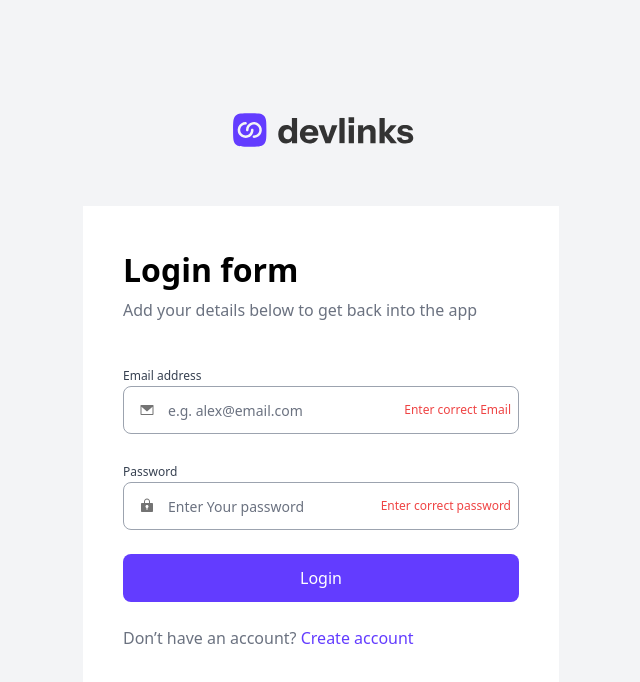
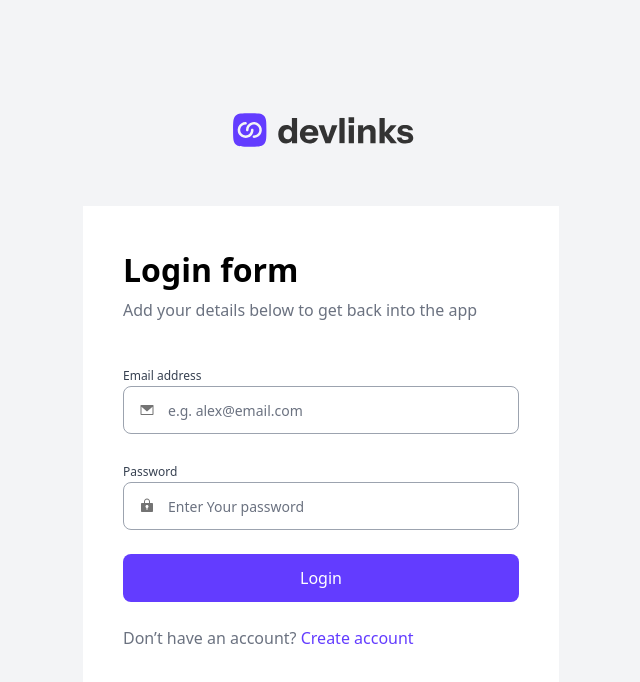
Before and after one commit to riteshkumarldh/dev-links, a React (Vite) app: page /login in a window 1280 px wide. Shown: the top 682 px of the page, without its empty margins (319-959 px from the left). Built offline with nearby package versions, Linux system fonts and the light colour scheme.

Commit message:
added required validation

```diff
--- a/src/components/LoginForm.jsx
+++ b/src/components/LoginForm.jsx
@@ -1,4 +1,5 @@
 import { Link } from "react-router-dom";
+import { useForm } from "react-hook-form";
 
 import message from "../assets/icons/message.svg";
 import lock from "../assets/icons/lock.svg";
@@ -7,6 +8,19 @@ import InputBox from "./InputBox";
 import Button from "./Button";
 
 export default function LoginForm() {
+  const {
+    register,
+    handleSubmit,
+    reset,
+    formState: { errors },
+  } = useForm();
+
+  const onSubmit = (data) => {
+    console.log("login submitted", data);
+
+    reset();
+  };
+
   return (
     <div className="bg-white p-10 max-w-[476px] w-full">
       <div>
@@ -17,14 +31,20 @@ export default function LoginForm() {
           </p>
         </div>
 
-        <form className="flex flex-col gap-6">
+        <form className="flex flex-col gap-6" onSubmit={handleSubmit(onSubmit)}>
           <InputBox
             icon={message}
             label="Email address"
             placeholder="e.g. alex@email.com"
             id="email"
             type="email"
-            error="Enter correct Email"
+            error={errors.email?.message}
+            register={register("email", {
+              required: {
+                value: true,
+                message: "Email is required to login",
+              },
+            })}
           />
           <InputBox
             icon={lock}
@@ -32,7 +52,13 @@ export default function LoginForm() {
             placeholder="Enter Your password"
             id="password"
             type="password"
-            error="Enter correct password"
+            error={errors.password?.message}
+            register={register("password", {
+              required: {
+                value: true,
+                message: "Password required for login",
+              },
+            })}
           />
           <Button className="bg-[#633CFF] text-white hover:bg-[#BEADFF]">
             Login
```
